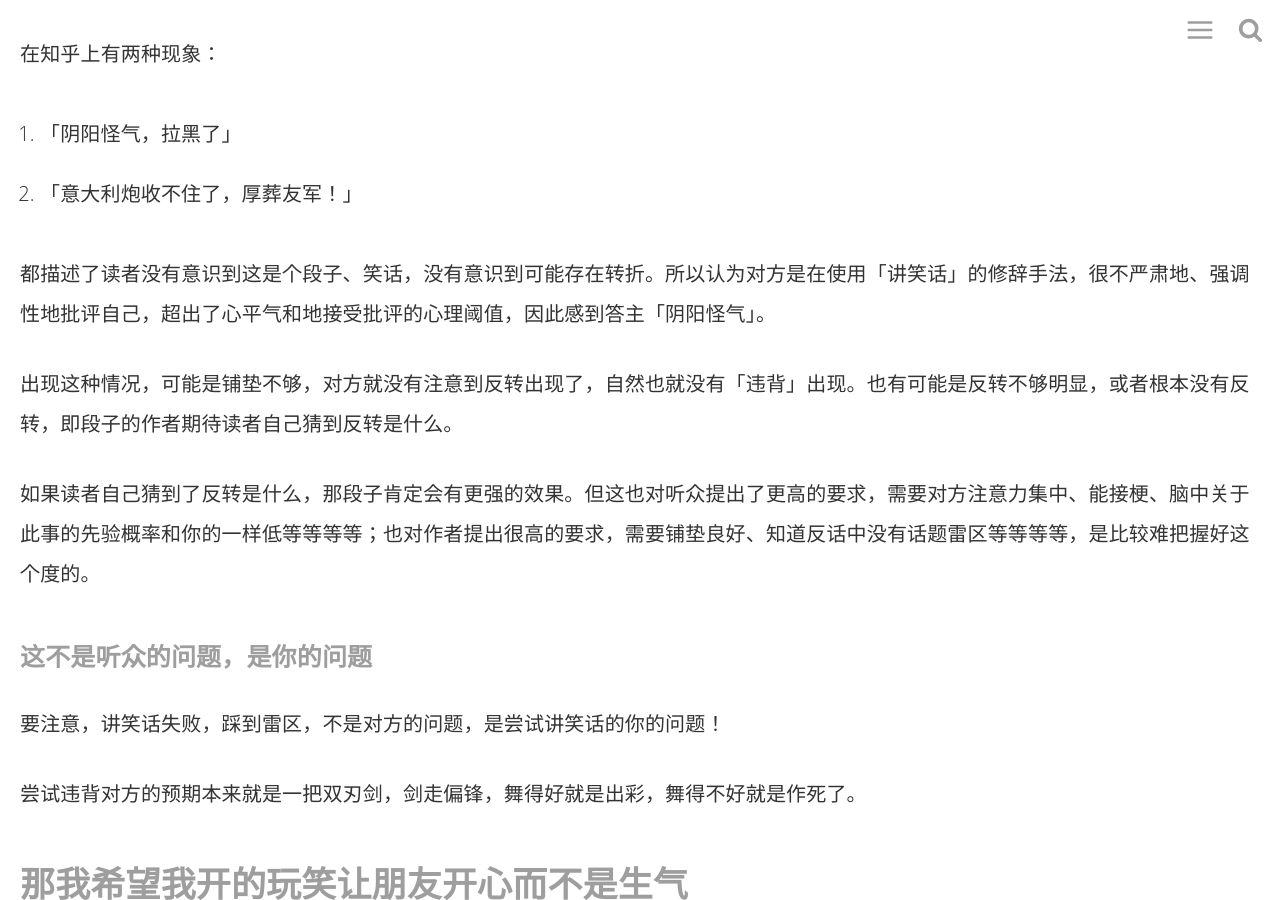
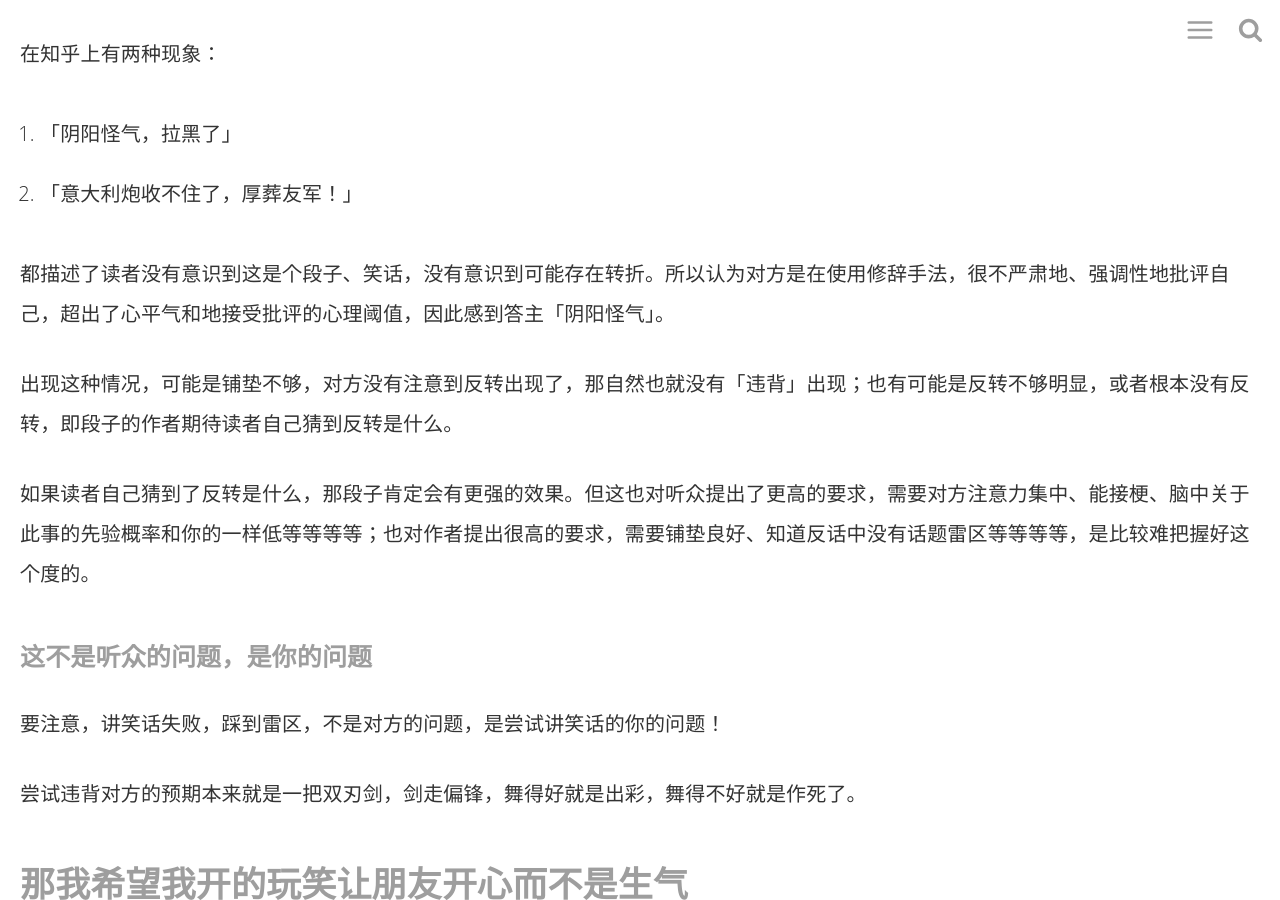
Before and after one commit to linonetwo/linonetwo.github.io, a Jekyll site: the page built from _posts/2019-09-20-这个玩笑不能开呀.md, in a window 1280 px wide and 900 px high, scrolled down 3141 px. Built offline with Jekyll 4.4.1, drawn with Linux system fonts in a browser that asks for light colours; comment, search, counter and statistics services are not loaded.

Commit message:
Update 2019-09-20-这个玩笑不能开呀.md

```diff
--- a/_posts/2019-09-20-这个玩笑不能开呀.md
+++ b/_posts/2019-09-20-这个玩笑不能开呀.md
@@ -70,9 +70,9 @@ introduction: '什么是「预期违背」，为什么我开了玩笑朋友却
 1. 「阴阳怪气，拉黑了」
 1. 「意大利炮收不住了，厚葬友军！」
 
-都描述了读者没有意识到这是个段子、笑话，没有意识到可能存在转折。所以认为对方是在使用「讲笑话」的修辞手法，很不严肃地、强调性地批评自己，超出了心平气和地接受批评的心理阈值，因此感到答主「阴阳怪气」。
+都描述了读者没有意识到这是个段子、笑话，没有意识到可能存在转折。所以认为对方是在使用修辞手法，很不严肃地、强调性地批评自己，超出了心平气和地接受批评的心理阈值，因此感到答主「阴阳怪气」。
 
-出现这种情况，可能是铺垫不够，对方就没有注意到反转出现了，自然也就没有「违背」出现。也有可能是反转不够明显，或者根本没有反转，即段子的作者期待读者自己猜到反转是什么。
+出现这种情况，可能是铺垫不够，对方没有注意到反转出现了，那自然也就没有「违背」出现；也有可能是反转不够明显，或者根本没有反转，即段子的作者期待读者自己猜到反转是什么。
 
 如果读者自己猜到了反转是什么，那段子肯定会有更强的效果。但这也对听众提出了更高的要求，需要对方注意力集中、能接梗、脑中关于此事的先验概率和你的一样低等等等等；也对作者提出很高的要求，需要铺垫良好、知道反话中没有话题雷区等等等等，是比较难把握好这个度的。
 
```
